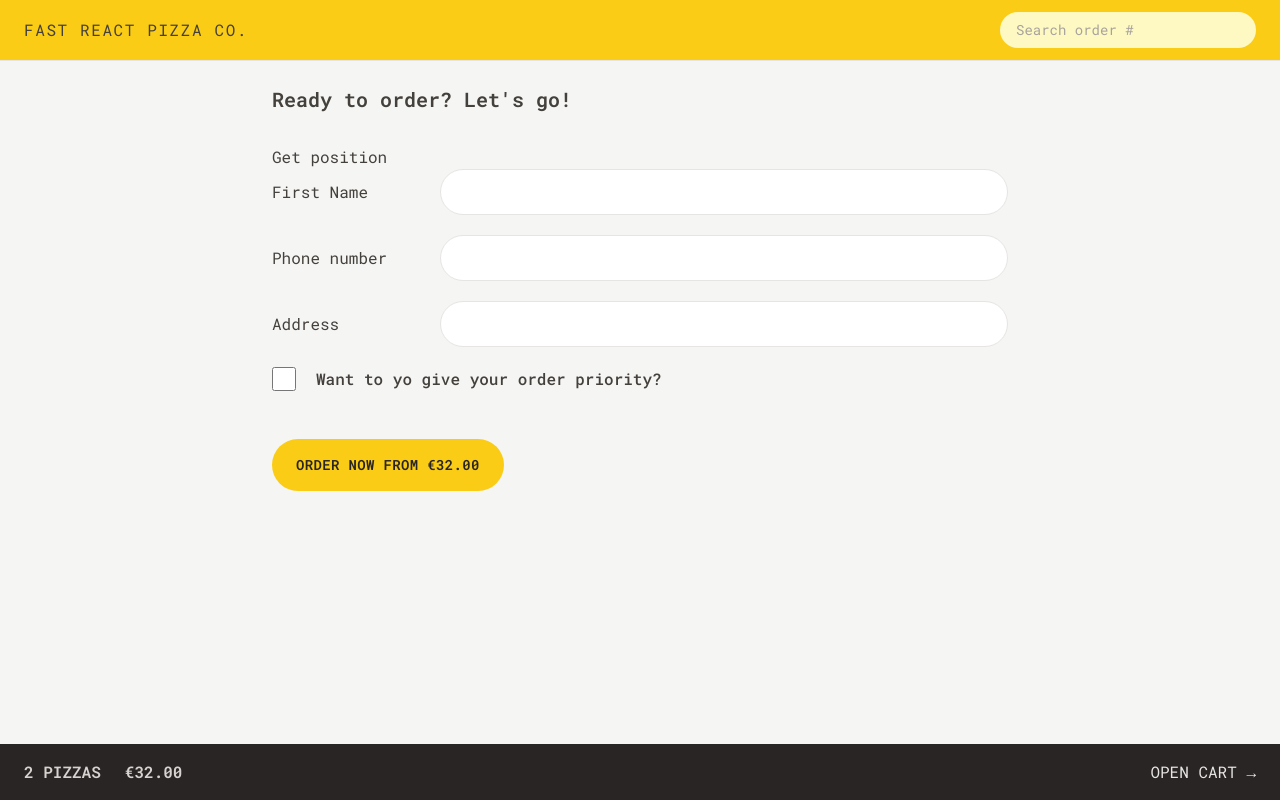
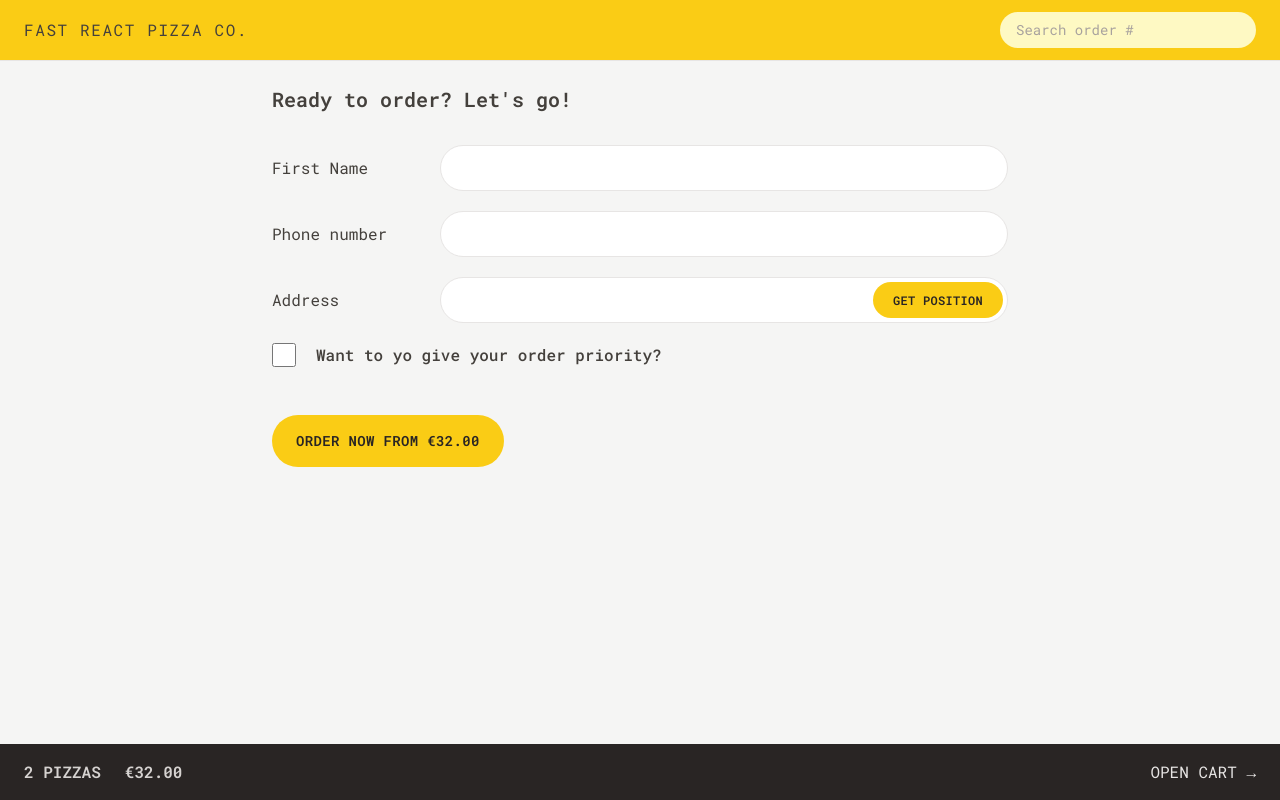
Before and after one commit to Blueflower5/fast-react-pizza, a React (Vite) app: page /order/new in a window 1280 px wide. Built offline with nearby package versions, Linux system fonts and the light colour scheme.

Commit message:
c24-13(using location in ui)

```diff
--- a/src/features/order/CreateOrder.jsx
+++ b/src/features/order/CreateOrder.jsx
@@ -15,7 +15,14 @@ const isValidPhone = (str) =>
   );
 
 function CreateOrder() {
-  const username = useSelector((state) => state.user.username);
+  const {
+    username,
+    status: addressStatus,
+    position,
+    address,
+    errorAddress,
+  } = useSelector((state) => state.user);
+  const isLoadingAddress = addressStatus === 'loading';
   const navigation = useNavigation();
   const isSubmitting = navigation.state === 'submitting';
 
@@ -32,7 +39,6 @@ function CreateOrder() {
   return (
     <div className="px-4 py-6">
       <h2 className="mb-8 text-xl font-semibold">Ready to order? Let's go!</h2>
-      <button onClick={() => dispatch(fetchAddress())}>Get position</button>
       {/* <Form method="POST" action="/order/new"> */}
       <Form method="POST">
         <div className="mb-5 flex flex-col gap-2 sm:flex-row sm:items-center">
@@ -58,16 +64,37 @@ function CreateOrder() {
           </div>
         </div>
 
-        <div className="mb-5 flex flex-col gap-2 sm:flex-row sm:items-center">
+        <div className="relative mb-5 flex flex-col gap-2 sm:flex-row sm:items-center">
           <label className="sm:basis-40">Address</label>
           <div className="grow">
             <input
               className="input w-full"
               type="text"
               name="address"
+              disabled={isLoadingAddress}
+              defaultValue={address}
               required
             />
+            {isLoadingAddress === 'error' && (
+              <p className="mt-2 rounded-md bg-red-100 p-2 text-xs text-red-700">
+                {errorAddress}
+              </p>
+            )}
           </div>
+          {!position.latutude && !position.longitude && (
+            <span className="absolute right-[3px] top-[3px] z-50 md:right-[5px] md:top-[5px]">
+              <Button
+                disabled={isLoadingAddress}
+                type="small"
+                onClick={(e) => {
+                  e.preventDefault();
+                  dispatch(fetchAddress());
+                }}
+              >
+                Get position
+              </Button>
+            </span>
+          )}
         </div>
 
         <div className="mb-12 flex items-center gap-5">
@@ -87,7 +114,16 @@ function CreateOrder() {
         <div>
           {/* // we pass the cart items here from the redux instead of using regular way that is the useSelector cause its not possible to use it in the function and it easy to add when its in the regular function */}
           <input type="hidden" name="cart" value={JSON.stringify(cart)} />
-          <Button disabled={isSubmitting} type="primary">
+          <input
+            type="hidden"
+            name="position"
+            value={
+              position.latutude && position.longitude
+                ? `${(position.latutude, position.longitude)}`
+                : ''
+            }
+          />
+          <Button disabled={isSubmitting || isLoadingAddress} type="primary">
             {isSubmitting
               ? 'Placing order....'
               : `Order now from ${formatCurrency(totalPrice)}`}
--- a/src/features/user/userSlice.js
+++ b/src/features/user/userSlice.js
@@ -52,7 +52,8 @@ const userSlice = createSlice({
       })
       .addCase(fetchAddress.rejected, (state, action) => {
         state.status = 'error';
-        state.error = action.error.message;
+        state.error =
+          'There was a problem to get your address. make sure to fill this field';
       }),
 });
 
```
